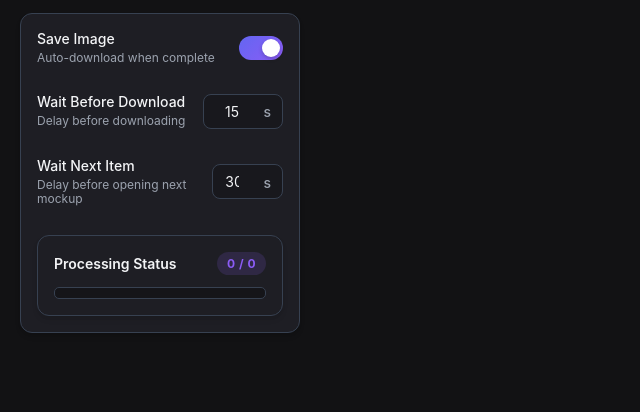
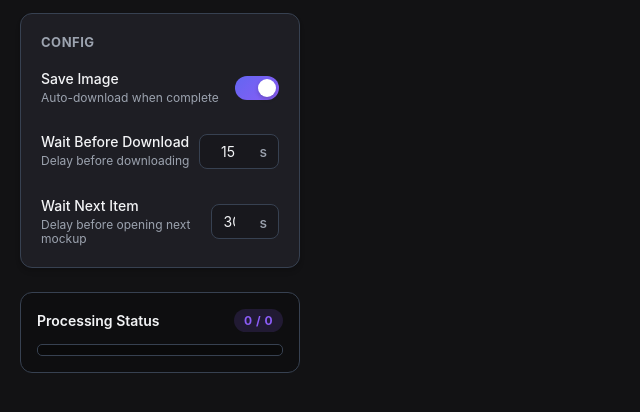
Before and after one commit to rishabghosh/PlaceIt-Automation-Utils, a website built with Vite: page src/popup.html in a window 1280 px wide. Shown: the part 44-456 px from the top of the page, without its empty margins (0-640 px from the left). Built offline with nearby package versions, Linux system fonts and the light colour scheme; some packages are replaced by stand-ins of ours; no server answers.

Commit message:
have separate section for processing status

```diff
--- a/src/popup.html
+++ b/src/popup.html
@@ -42,9 +42,17 @@
       background: var(--surface);
       border: 1px solid var(--border);
       border-radius: var(--radius);
+      padding: 20px;
+      margin-bottom: 20px;
+      box-shadow: 0 4px 6px -1px rgba(0, 0, 0, 0.1), 0 2px 4px -1px rgba(0, 0, 0, 0.06);
+    }
+
+    .inner-card {
+      background: rgba(0, 0, 0, 0.2);
+      border: 1px solid var(--border);
+      border-radius: 12px;
       padding: 16px;
-      margin-bottom: 16px;
-      box-shadow: 0 4px 6px -1px rgba(0, 0, 0, 0.1), 0 2px 4px -1px rgba(0, 0, 0, 0.06);
+      margin-top: 24px;
     }
 
     .row {
@@ -215,6 +223,9 @@
   <h3>Placeit Automation</h3>
 
   <div class="card">
+    <div
+      style="font-size: 13px; font-weight: 700; color: var(--text-muted); text-transform: uppercase; letter-spacing: 0.5px; margin-bottom: 20px;">
+      Config</div>
     <div class="row">
       <div class="row-header">
         <div class="label-group">
@@ -241,7 +252,7 @@
       </div>
     </div>
     <div class="row">
-      <div class="row-header">
+      <div class="row-header" style="margin-bottom: 0;">
         <div class="label-group">
           <span class="title">Wait Next Item</span>
           <span class="subtitle">Delay before opening next mockup</span>
@@ -252,8 +263,9 @@
         </div>
       </div>
     </div>
+  </div>
 
-    <div class="card" style="margin-bottom: 0;">
+  <div class="inner-card">
     <div class="progress-header">
       <span class="status-text">Processing Status</span>
       <span class="count-text" id="progressText">0 / 0</span>
```
Lines whose indentation alone changed are shown as unchanged.
